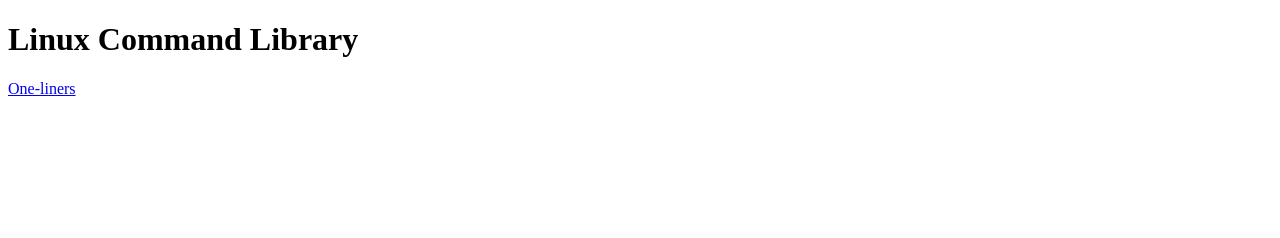
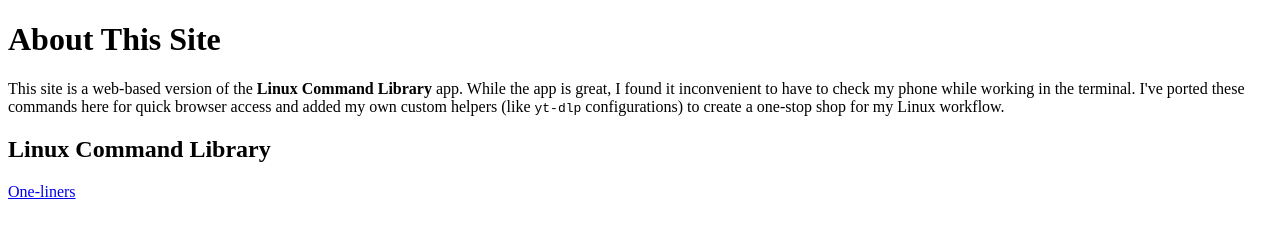
Before and after one commit to u0-a777-dev/u0-a777-dev.github.io, a plain HTML site: page index.html in a window 1280 px wide. Drawn offline with Linux system fonts and the light colour scheme.

Commit message:
About this site

```diff
--- a/index.html
+++ b/index.html
@@ -4,8 +4,17 @@
 <title>Linux Command Library</title>
 </head>
 <body>
+<h1>About This Site</h1>
 
-<h1>Linux Command Library</h1>
+<p>
+  This site is a web-based version of the <strong>Linux Command Library</strong> app.
+  While the app is great, I found it inconvenient to have to check my phone while
+  working in the terminal. I've ported these commands here for quick browser access
+  and added my own custom helpers (like <code>yt-dlp</code> configurations) to
+  create a one-stop shop for my Linux workflow.
+</p>
+
+<h2>Linux Command Library</h2>
 <p><a href="assets/one-liners.html">One-liners</a></p>
 
 </body>
```
